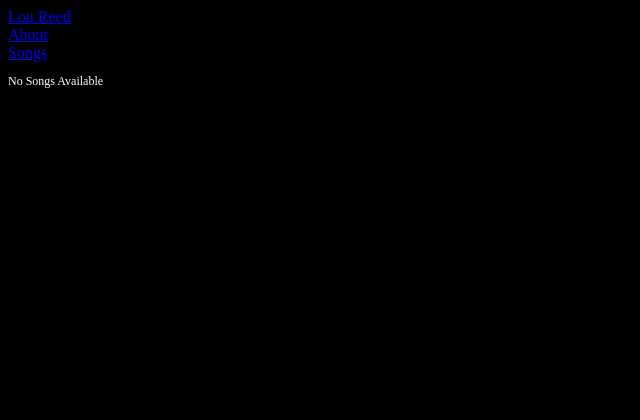
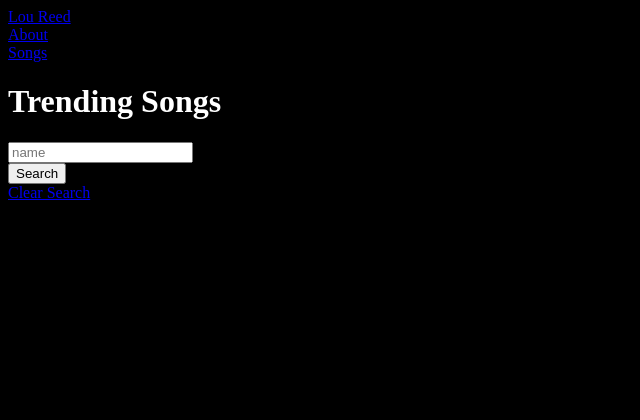
Before and after one commit to amcgurney/loureed, a Django app: page /songs/ in a window 1280 px wide. Shown: the top 420 px of the page, without its empty margins (0-640 px from the left). Run offline with Django 4.2, Linux system fonts and the light colour scheme; data that the repository does not hold is empty.

Commit message:
commit before lunchbreak

```diff
--- a/main_app/templates/song_list.html
+++ b/main_app/templates/song_list.html
@@ -1,10 +1,20 @@
-{% extends 'base.html' %}
+{% extends 'base.html' %} {% block content %}
 
-{% comment %} for head title tags and helping us with SEO {% endcomment %}
-{% block title %}Songs{% endblock  %}
+<h1 class="title">Trending Songs</h1>
 
-{% block content %}
-
+<form class="mb-5" method="get">
+  <div class="field has-addons">
+    <div class="control">
+      <!--  Our input will search by name of artist  -->
+      <input class="input" type="text" name="name" placeholder="name" />
+    </div>
+    <div class="control">
+      <input class="button is-success" type="submit" value="Search" />
+    </div>
+  </div>
+  <!--  This anchor tag will redirect back to artist list without a query param -->
+  <a class="button is-dark" href="{% url 'song_list' %}">Clear Search</a>
+</form>
 <div class="gallery">
   {% for song in songs %}
   <a href="">
@@ -19,12 +29,7 @@
       </div>
     </div>
   </a>
-	{% empty %}
-  <article class="message">
-    <div class="message-header">
-      <p>No Songs Available</p>
-    </div>
-  </article>
   {% endfor %}
 </div>
+
 {% endblock %}
--- a/main_app/views.py
+++ b/main_app/views.py
@@ -26,9 +26,7 @@
     def get(self, request):
         return HttpResponse("Lou Reed About")
 
-songs = [
-
-]
+# songs = []
 
 class SongList(TemplateView):
     template_name = "song_list.html"
@@ -36,6 +34,7 @@
     def get_context_data(self, **kwargs):
         context = super().get_context_data(**kwargs)
         context["songs"] = Songs.objects.all() # this is where we add the key into our context object for the view to use
+        context["header"] = "Trending Songs"
         return context
 
 class SongCreate(CreateView):
```
